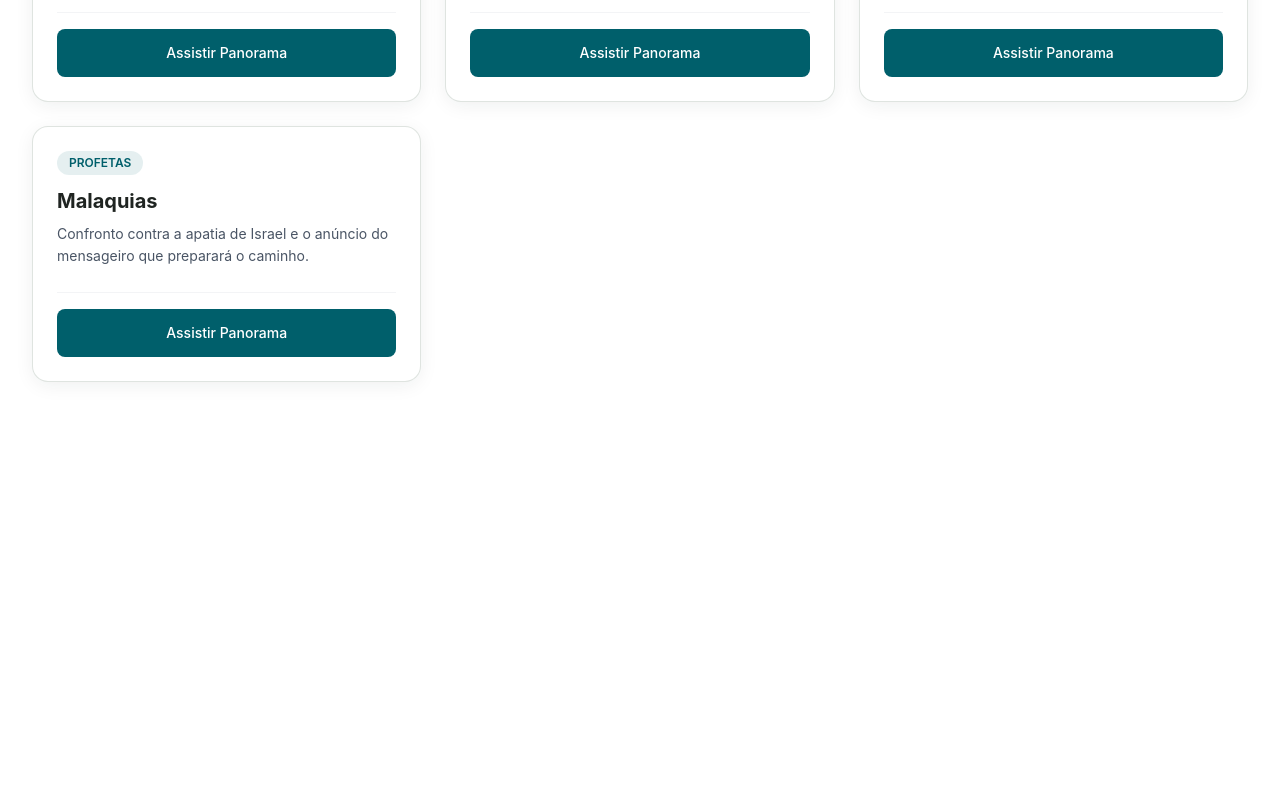
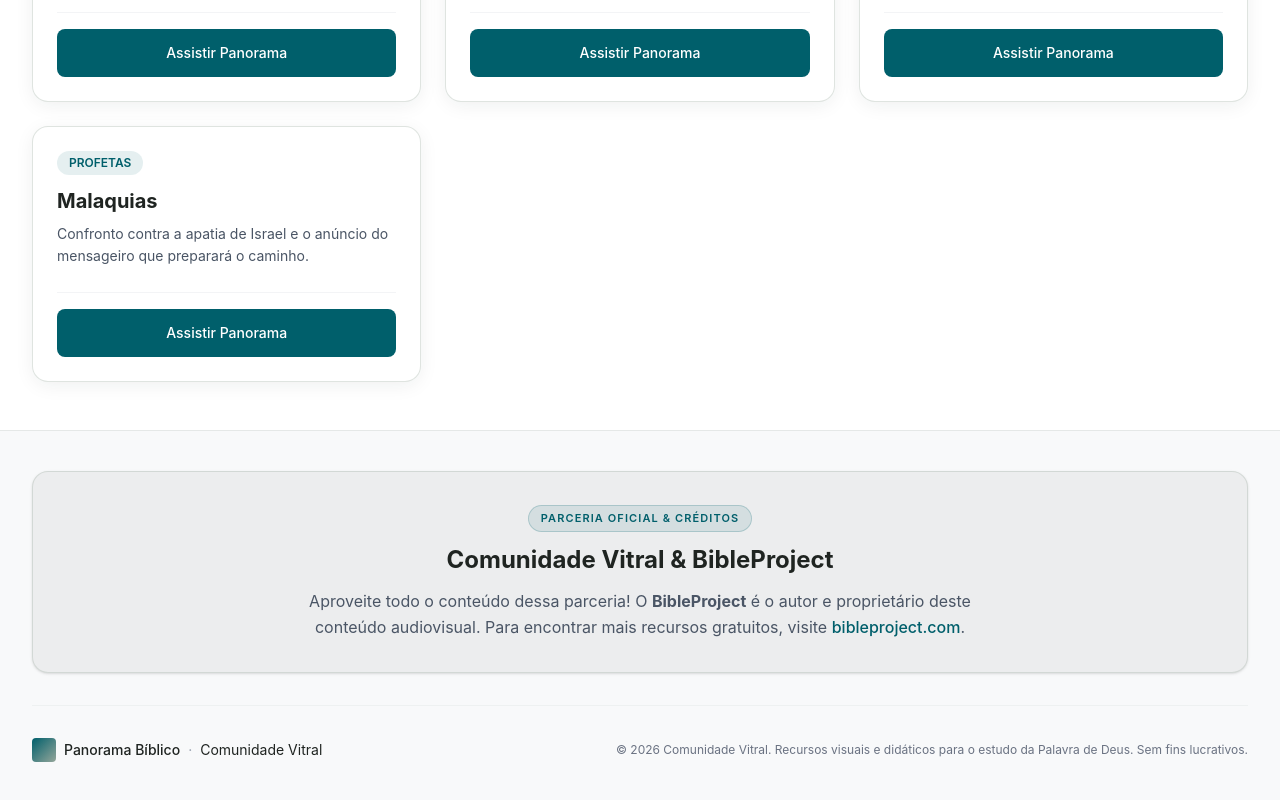
Before and after one commit to comunidadevitral/panorama_biblico, a React (Vite) app: page /antigo-testamento in a window 1280 px wide. Shown: the part 3773-4573 px from the top of the page. Before the commit the page ends 4203 px from the top, so only its background shows below. Built offline with nearby package versions, Linux system fonts and the light colour scheme.

Commit message:
fix: add Footer to AntigoTestamento and NovoTestamento pages

```diff
--- a/src/pages/AntigoTestamento.jsx
+++ b/src/pages/AntigoTestamento.jsx
@@ -1,5 +1,6 @@
 import { Link } from 'react-router-dom'
 import Header from '../components/Header'
+import Footer from '../components/Footer'
 import BookCard from '../components/BookCard'
 import VideoModal from '../components/VideoModal'
 import { antigoTestamentoBooks } from '../data/videosData'
@@ -31,6 +32,7 @@ export default function AntigoTestamento() {
           onClose={() => setVideo(null)}
         />
       )}
+      <Footer />
     </div>
   )
 }
--- a/src/pages/NovoTestamento.jsx
+++ b/src/pages/NovoTestamento.jsx
@@ -1,5 +1,6 @@
 import { Link } from 'react-router-dom'
 import Header from '../components/Header'
+import Footer from '../components/Footer'
 import BookCard from '../components/BookCard'
 import VideoModal from '../components/VideoModal'
 import { novoTestamentoBooks } from '../data/videosData'
@@ -31,6 +32,7 @@ export default function NovoTestamento() {
           onClose={() => setVideo(null)}
         />
       )}
+      <Footer />
     </div>
   )
 }
```
